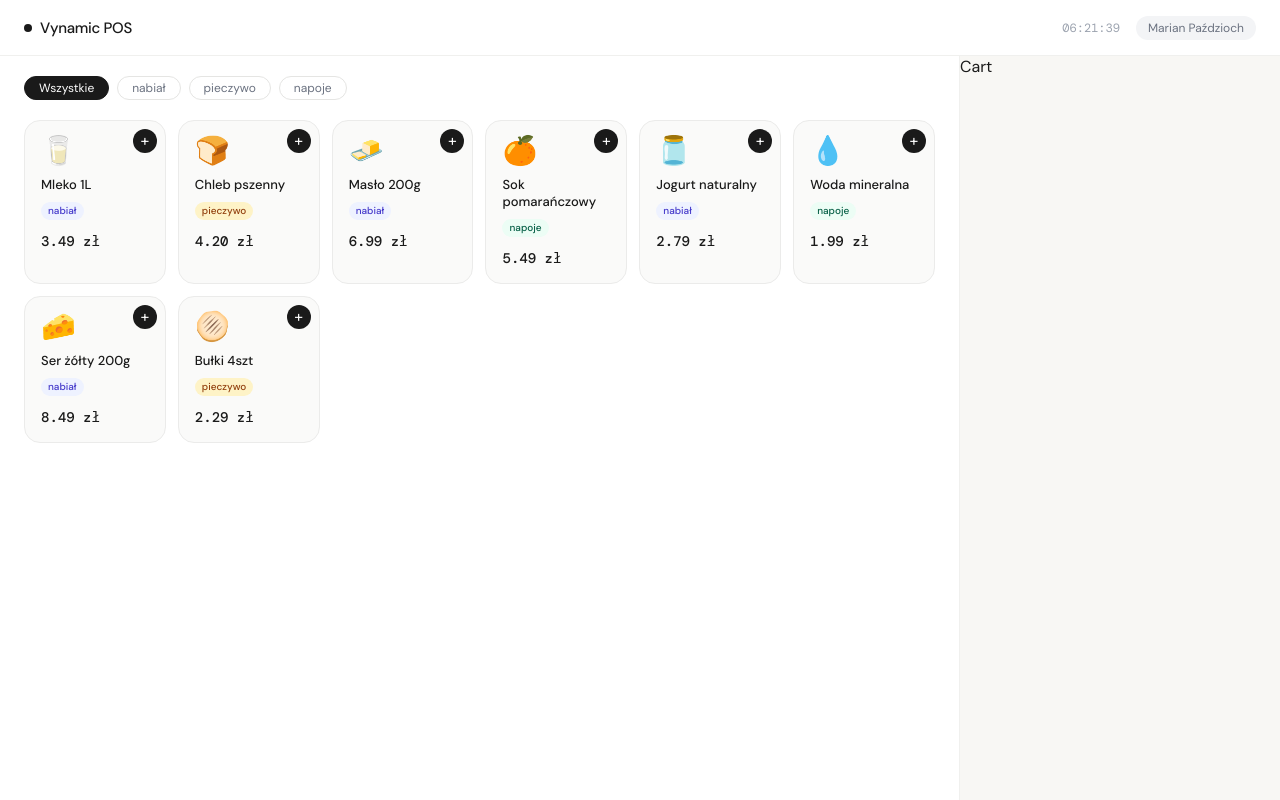
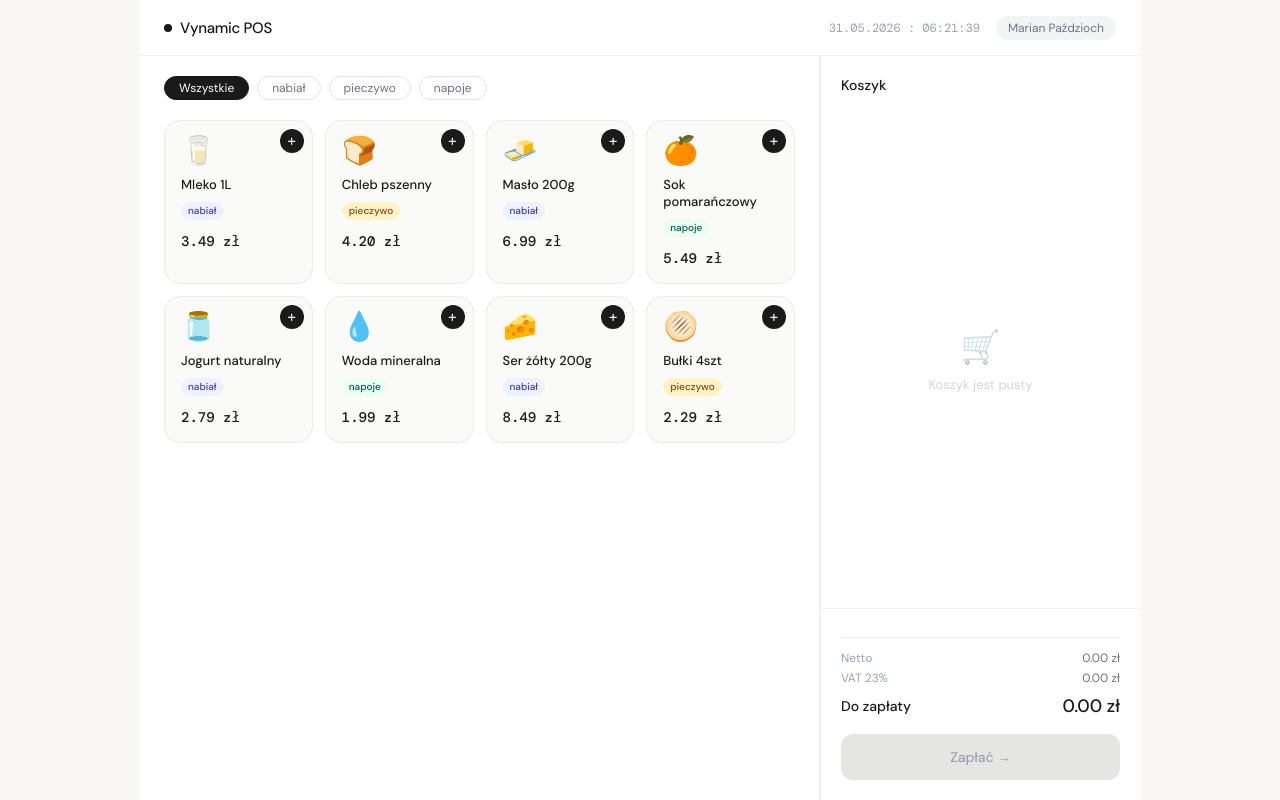
Before and after one commit to szymczykkrzysztof/vynamic-pos, a React (Vite) app: page / in a window 1280 px wide. Built offline with nearby package versions, Linux system fonts and the light colour scheme.

Commit message:
add cart, cart item styling and layout adjustments

```diff
--- a/global.css
+++ /dev/null
@@ -1,88 +0,0 @@
-@import url('https://fonts.googleapis.com/css2?family=DM+Sans:wght@300;400;500&family=DM+Mono:wght@400;500&display=swap');
-
-/* ─── Reset ─────────────────────────────────────────── */
-*, *::before, *::after {
-  box-sizing: border-box;
-  margin: 0;
-  padding: 0;
-}
-
-/* ─── Design Tokens ──────────────────────────────────── */
-:root {
-  /* Colors */
-  --color-bg:           #F8F7F4;
-  --color-surface:      #FFFFFF;
-  --color-surface-muted:#FAFAF9;
-  --color-border:       #E5E5E3;
-  --color-border-light: #EBEBEA;
-  --color-border-muted: #F0F0EE;
-
-  --color-ink:          #1A1A1A;
-  --color-ink-secondary:#6B7280;
-  --color-ink-tertiary: #9CA3AF;
-  --color-ink-disabled: #D1D5DB;
-
-  --color-accent:       #1A1A1A;
-  --color-accent-fg:    #FFFFFF;
-
-  /* Category colors */
-  --color-nabial-bg:    #EEF2FF;
-  --color-nabial-text:  #4338CA;
-  --color-pieczywo-bg:  #FEF3C7;
-  --color-pieczywo-text:#92400E;
-  --color-napoje-bg:    #ECFDF5;
-  --color-napoje-text:  #065F46;
-
-  /* Success */
-  --color-success-bg:   #F0FDF4;
-  --color-success-border:#BBF7D0;
-  --color-success-text: #166534;
-
-  /* Typography */
-  --font-sans:  'DM Sans', sans-serif;
-  --font-mono:  'DM Mono', monospace;
-
-  /* Spacing */
-  --space-1:  4px;
-  --space-2:  8px;
-  --space-3:  12px;
-  --space-4:  16px;
-  --space-5:  20px;
-  --space-6:  24px;
-  --space-8:  32px;
-  --space-10: 40px;
-  --space-12: 48px;
-
-  /* Radius */
-  --radius-sm:  8px;
-  --radius-md:  12px;
-  --radius-lg:  16px;
-  --radius-xl:  20px;
-  --radius-full: 999px;
-
-  /* Shadows */
-  --shadow-sm: 0 1px 3px rgba(0,0,0,0.06), 0 8px 24px rgba(0,0,0,0.04);
-  --shadow-md: 0 4px 12px rgba(0,0,0,0.06);
-}
-
-/* ─── Base ───────────────────────────────────────────── */
-html, body, #root {
-  height: 100%;
-}
-
-body {
-  font-family: var(--font-sans);
-  background: var(--color-bg);
-  color: var(--color-ink);
-  -webkit-font-smoothing: antialiased;
-  -moz-osx-font-smoothing: grayscale;
-}
-
-button {
-  font-family: var(--font-sans);
-  cursor: pointer;
-}
-
-input {
-  font-family: var(--font-sans);
-}
--- a/src/components/Cart/Cart.module.css
+++ b/src/components/Cart/Cart.module.css
@@ -79,7 +79,7 @@
 }
 
 .divider {
-    height: 0.5px;
+    height: 1px;
     background: var(--color-border-muted);
     margin-bottom: var(--space-3);
 }
--- a/src/components/Cart/Cart.tsx
+++ b/src/components/Cart/Cart.tsx
@@ -1,4 +1,5 @@
-import type {CartItem} from "./CartItem.tsx";
+import {CartItem} from "./CartItem.tsx";
+import styles from './Cart.module.css'
 
 interface Props {
     cartItems: CartItem[]
@@ -8,6 +9,56 @@ interface Props {
 }
 
 export const Cart = ({cartItems, onIncreaseCartItem, onDecreaseCartItem, onRemoveFromCart}: Props) => {
-    console.log(cartItems)
-    return <div>Cart</div>
+    const netto = cartItems.reduce((sum, item) => sum + item.price * item.quantity, 0)
+    return (
+        <div className={styles.panel}>
+            <div className={styles.header}>
+                <span className={styles.title}>Koszyk</span>
+                {cartItems.length > 0 && (
+                    <span className={styles.count}>{cartItems.length} poz.</span>
+                )}
+            </div>
+
+            {cartItems.length === 0 ? (
+                <div className={styles.empty}>
+                    <span className={styles.emptyIcon}>🛒</span>
+                    <span>Koszyk jest pusty</span>
+                </div>
+            ) : (
+                <div className={styles.items}>
+                    {cartItems.map(item => (
+                        <CartItem
+                            key={item.id}
+                            item={item}
+                            onIncreaseCartItem={onIncreaseCartItem}
+                            onDecreaseCartItem={onDecreaseCartItem}
+                            onRemoveFromCart={onRemoveFromCart}
+                        />
+                    ))}
+                </div>
+            )}
+            <div className={styles.divider}></div>
+            <div className={styles.footer}>
+                <div className={styles.divider}/>
+                <div className={styles.summaryRow}>
+                    <span className={styles.summaryLabel}>Netto</span>
+                    <span className={styles.summaryValue}>{netto.toFixed(2)} zł</span>
+                </div>
+                <div className={styles.summaryRow}>
+                    <span className={styles.summaryLabel}>VAT 23%</span>
+                    <span className={styles.summaryValue}>{(netto * 0.23).toFixed(2)} zł</span>
+                </div>
+                <div className={styles.totalRow}>
+                    <span className={styles.totalLabel}>Do zapłaty</span>
+                    <span className={styles.totalValue}>{(netto * 1.23).toFixed(2)} zł</span>
+                </div>
+                <button
+                    className={styles.payBtn}
+                    disabled={cartItems.length === 0}
+                >
+                    Zapłać →
+                </button>
+            </div>
+        </div>
+    )
 }
--- a/src/components/Cart/CartItem.module.css
+++ b/src/components/Cart/CartItem.module.css
@@ -7,7 +7,7 @@
   padding: var(--space-3);
   background: var(--color-surface-muted);
   border-radius: var(--radius-md);
-  border: 0.5px solid var(--color-border-light);
+  border: 1px solid var(--color-border-light);
   transition: border-color 0.15s;
 }
 
@@ -45,7 +45,7 @@
 }
 
 .unitPrice {
-  font-family: var(--font-mono);
+  font-family: var(--font-mono), sans-serif;
   font-size: 11px;
   color: var(--color-ink-tertiary);
 }
@@ -62,7 +62,7 @@
   width: 22px;
   height: 22px;
   border-radius: 50%;
-  border: 0.5px solid var(--color-border);
+  border: 1px solid var(--color-border);
   background: var(--color-surface);
   color: var(--color-ink-secondary);
   font-size: 14px;
@@ -83,7 +83,7 @@
 }
 
 .qtyNum {
-  font-family: var(--font-mono);
+  font-family: var(--font-mono), serif;
   font-size: 12px;
   font-weight: 500;
   min-width: 18px;
@@ -96,7 +96,7 @@
   width: 20px;
   height: 20px;
   border-radius: 50%;
-  border: 0.5px solid var(--color-border);
+  border: 1px solid var(--color-border);
   background: var(--color-surface);
   color: var(--color-ink-disabled);
   font-size: 12px;
--- a/src/components/Header/Header.tsx
+++ b/src/components/Header/Header.tsx
@@ -16,7 +16,7 @@ export const Header = () => {
                 Vynamic POS
             </div>
             <div className={styles.topbarMeta}>
-                <span className={styles.topbarTime}>{date.toLocaleTimeString('pl-PL')}</span>
+                <span className={styles.topbarTime}>{date.toLocaleDateString('pl-PL')} : {date.toLocaleTimeString('pl-PL')}</span>
                 <span className={styles.topbarCashier}>Marian Paździoch</span>
             </div>
         </div>)
--- a/src/components/Product/ProductCard.module.css
+++ b/src/components/Product/ProductCard.module.css
@@ -3,7 +3,7 @@
 .card {
   position: relative;
   padding: var(--space-4);
-  border: 0.5px solid var(--color-border-light);
+  border: 1px solid var(--color-border-light);
   border-radius: var(--radius-lg);
   background: var(--color-surface-muted);
   cursor: pointer;
@@ -92,7 +92,7 @@
 }
 
 .price {
-  font-family: var(--font-mono);
+  font-family: var(--font-mono), serif;
   font-size: 14px;
   font-weight: 500;
   color: var(--color-ink);
--- a/src/components/Product/ProductList.module.css
+++ b/src/components/Product/ProductList.module.css
@@ -4,7 +4,7 @@
   padding: var(--space-5) var(--space-6);
   overflow-y: auto;
   background: var(--color-surface);
-  border-right: 0.5px solid var(--color-border-muted);
+  border-right: 1px solid var(--color-border-muted);
 }
 
 /* ─── Search ─────────────────────────────────────────── */
@@ -27,7 +27,7 @@
   width: 100%;
   padding: var(--space-2) var(--space-3) var(--space-2) var(--space-8);
   font-size: 13px;
-  border: 0.5px solid var(--color-border);
+  border: 1px solid var(--color-border);
   border-radius: var(--radius-md);
   background: var(--color-surface-muted);
   color: var(--color-ink);
@@ -56,7 +56,7 @@
   font-size: 12px;
   padding: 5px 14px;
   border-radius: var(--radius-full);
-  border: 0.5px solid var(--color-border);
+  border: 1px solid var(--color-border);
   background: var(--color-surface);
   color: var(--color-ink-secondary);
   transition: all 0.15s;
--- a/src/global.css
+++ b/src/global.css
@@ -10,59 +10,59 @@
 /* ─── Design Tokens ──────────────────────────────────── */
 :root {
     /* Colors */
-    --color-bg:           #F8F7F4;
-    --color-surface:      #FFFFFF;
-    --color-surface-muted:#FAFAF9;
-    --color-border:       #E5E5E3;
+    --color-bg: #F8F7F4;
+    --color-surface: #FFFFFF;
+    --color-surface-muted: #FAFAF9;
+    --color-border: #E5E5E3;
     --color-border-light: #EBEBEA;
     --color-border-muted: #F0F0EE;
 
-    --color-ink:          #1A1A1A;
-    --color-ink-secondary:#6B7280;
+    --color-ink: #1A1A1A;
+    --color-ink-secondary: #6B7280;
     --color-ink-tertiary: #9CA3AF;
     --color-ink-disabled: #D1D5DB;
 
-    --color-accent:       #1A1A1A;
-    --color-accent-fg:    #FFFFFF;
+    --color-accent: #1A1A1A;
+    --color-accent-fg: #FFFFFF;
 
     /* Category colors */
-    --color-nabial-bg:    #EEF2FF;
-    --color-nabial-text:  #4338CA;
-    --color-pieczywo-bg:  #FEF3C7;
-    --color-pieczywo-text:#92400E;
-    --color-napoje-bg:    #ECFDF5;
-    --color-napoje-text:  #065F46;
+    --color-nabial-bg: #EEF2FF;
+    --color-nabial-text: #4338CA;
+    --color-pieczywo-bg: #FEF3C7;
+    --color-pieczywo-text: #92400E;
+    --color-napoje-bg: #ECFDF5;
+    --color-napoje-text: #065F46;
 
     /* Success */
-    --color-success-bg:   #F0FDF4;
-    --color-success-border:#BBF7D0;
+    --color-success-bg: #F0FDF4;
+    --color-success-border: #BBF7D0;
     --color-success-text: #166534;
 
     /* Typography */
-    --font-sans:  'DM Sans', sans-serif;
-    --font-mono:  'DM Mono', monospace;
+    --font-sans: 'DM Sans', sans-serif;
+    --font-mono: 'DM Mono', monospace;
 
     /* Spacing */
-    --space-1:  4px;
-    --space-2:  8px;
-    --space-3:  12px;
-    --space-4:  16px;
-    --space-5:  20px;
-    --space-6:  24px;
-    --space-8:  32px;
+    --space-1: 4px;
+    --space-2: 8px;
+    --space-3: 12px;
+    --space-4: 16px;
+    --space-5: 20px;
+    --space-6: 24px;
+    --space-8: 32px;
     --space-10: 40px;
     --space-12: 48px;
 
     /* Radius */
-    --radius-sm:  8px;
-    --radius-md:  12px;
-    --radius-lg:  16px;
-    --radius-xl:  20px;
+    --radius-sm: 8px;
+    --radius-md: 12px;
+    --radius-lg: 16px;
+    --radius-xl: 20px;
     --radius-full: 999px;
 
     /* Shadows */
-    --shadow-sm: 0 1px 3px rgba(0,0,0,0.06), 0 8px 24px rgba(0,0,0,0.04);
-    --shadow-md: 0 4px 12px rgba(0,0,0,0.06);
+    --shadow-sm: 0 1px 3px rgba(0, 0, 0, 0.06), 0 8px 24px rgba(0, 0, 0, 0.04);
+    --shadow-md: 0 4px 12px rgba(0, 0, 0, 0.06);
 }
 
 /* ─── Base ───────────────────────────────────────────── */
@@ -71,18 +71,20 @@ html, body, #root {
 }
 
 body {
-    font-family: var(--font-sans);
+    font-family: var(--font-sans), serif;
     background: var(--color-bg);
     color: var(--color-ink);
     -webkit-font-smoothing: antialiased;
     -moz-osx-font-smoothing: grayscale;
+    max-width: 1000px;
+    margin: 0 auto;
 }
 
 button {
-    font-family: var(--font-sans);
+    font-family: var(--font-sans), serif;
     cursor: pointer;
 }
 
 input {
-    font-family: var(--font-sans);
+    font-family: var(--font-sans), serif;
 }
```
Also changed, not shown: src/components/Cart/CartItem.tsx (+26 -0 lines), src/components/Confirmation/Confirmation.module.css (+8 -8 lines).
